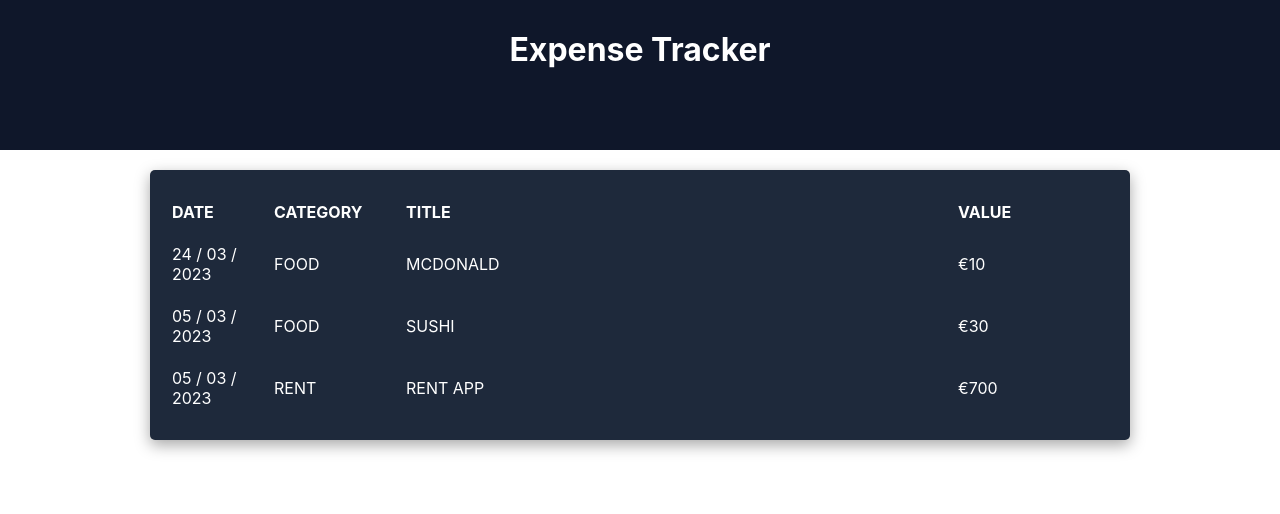
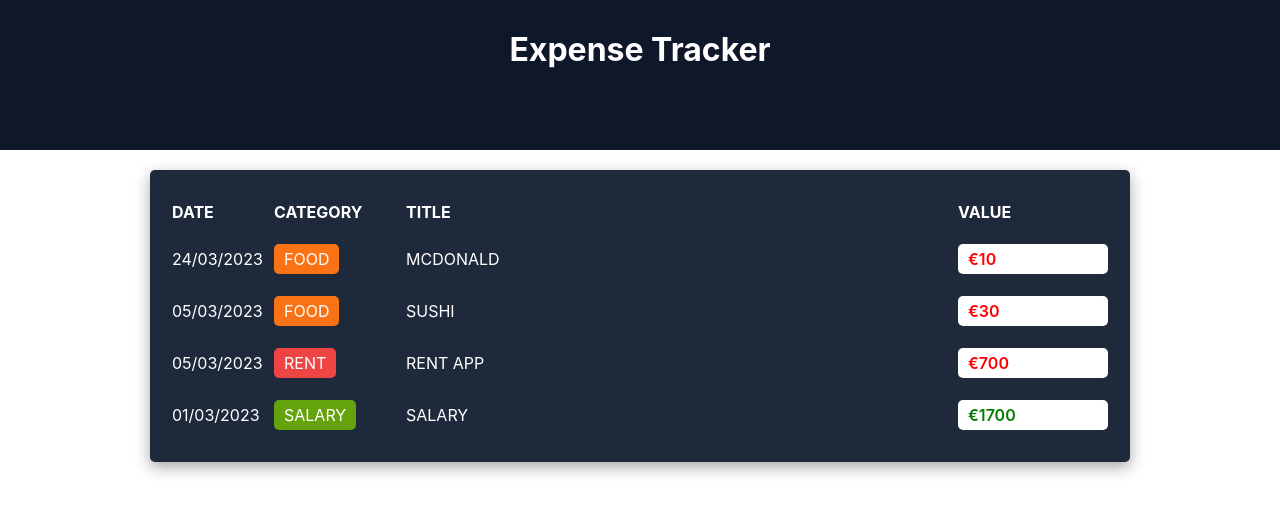
Before and after one commit to GardeniaOliveira/expense-tracker-with-react-and-ts, a React (Create React App) app: page / in a window 1280 px wide. Shown: the top 514 px of the page. Built offline with nearby package versions, Linux system fonts and the light colour scheme.

Commit message:
style by category

```diff
--- a/src/components/TableItem/index.tsx
+++ b/src/components/TableItem/index.tsx
@@ -1,6 +1,7 @@
 import * as C from "./styles";
 import { Item } from "../../types/Item";
 import * as Func from "../../helpers/dateFilter";
+import { categories } from "../../data/categories";
 
 type Props = {
   item: Item;
@@ -9,9 +10,17 @@
   return (
     <C.TableLine>
       <C.TableColumn>{Func.formateDate(item.date)}</C.TableColumn>
-      <C.TableColumn>{item.category}</C.TableColumn>
+      <C.TableColumn>
+        <C.Category color={categories[item.category].color}>
+          {categories[item.category].title}
+        </C.Category>
+      </C.TableColumn>
       <C.TableColumn>{item.title}</C.TableColumn>
-      <C.TableColumn>€{item.value}</C.TableColumn>
+      <C.TableColumn>
+        <C.Value color={categories[item.category].expense ? "red" : "green"}>
+          €{item.value}
+        </C.Value>
+      </C.TableColumn>
     </C.TableLine>
   );
 };
--- a/src/components/TableItem/styles.ts
+++ b/src/components/TableItem/styles.ts
@@ -5,3 +5,19 @@
 export const TableColumn = styled.td`
   padding: 10px 0;
 `;
+
+export const Category = styled.div<{ color: string }>`
+  display: inline-block;
+  padding: 5px 10px;
+  border-radius: 5px;
+  color: #fff;
+  background-color: ${(props) => props.color};
+`;
+
+export const Value = styled.div<{ color: string }>`
+  background-color: white;
+  padding: 5px 10px;
+  border-radius: 5px;
+  font-weight: 600;
+  color: ${(props) => props.color};
+`;
--- a/src/data/items.ts
+++ b/src/data/items.ts
@@ -20,7 +20,7 @@
     value: 700.0,
   },
   {
-    date: new Date(2023, 1, 1),
+    date: new Date(2023, 2, 1),
     category: "salary",
     title: "Salary",
     value: 1700.0,
--- a/src/helpers/dateFilter.ts
+++ b/src/helpers/dateFilter.ts
@@ -31,7 +31,7 @@
   let month = date.getMonth() + 1;
   let day = date.getDate();
 
-  return `${addZeroToDate(day)} / ${addZeroToDate(month)} / ${year}`;
+  return `${addZeroToDate(day)}/${addZeroToDate(month)}/${year}`;
 };
 
 const addZeroToDate = (n: number): string => {
```
